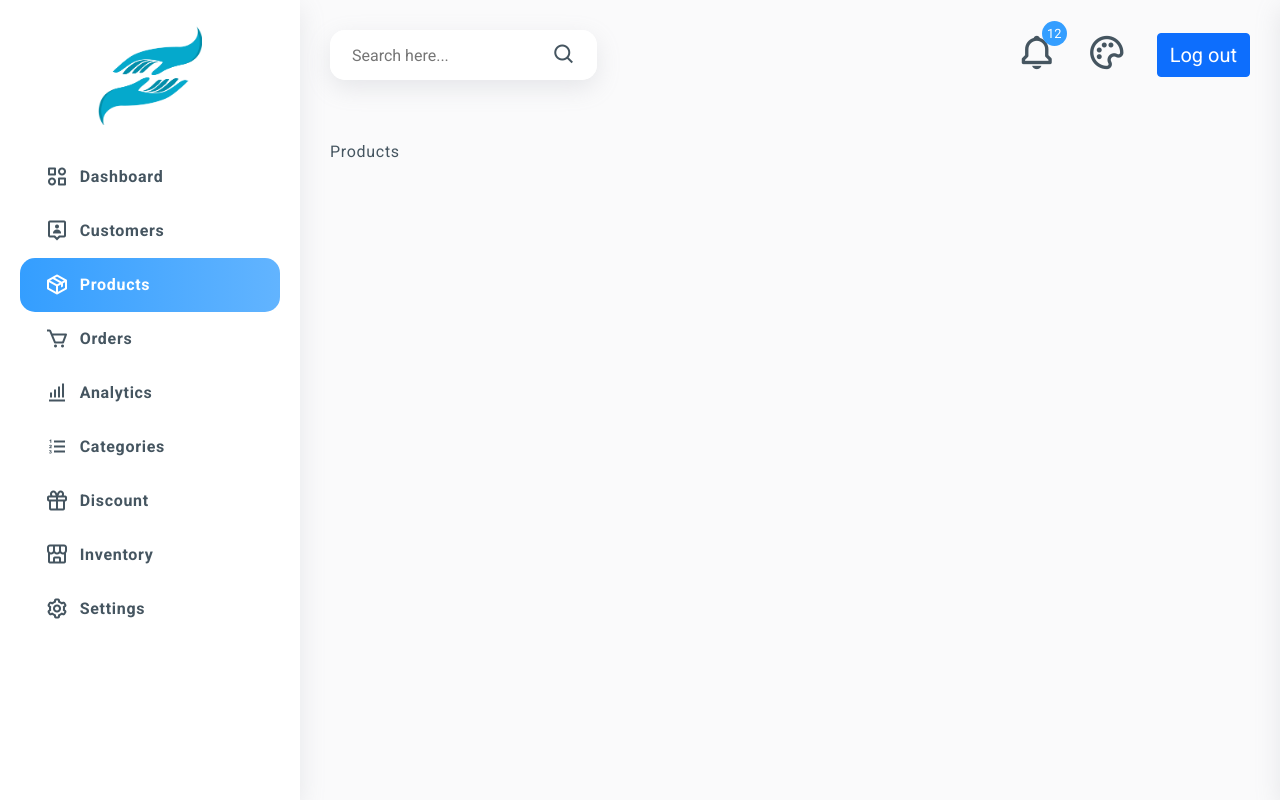
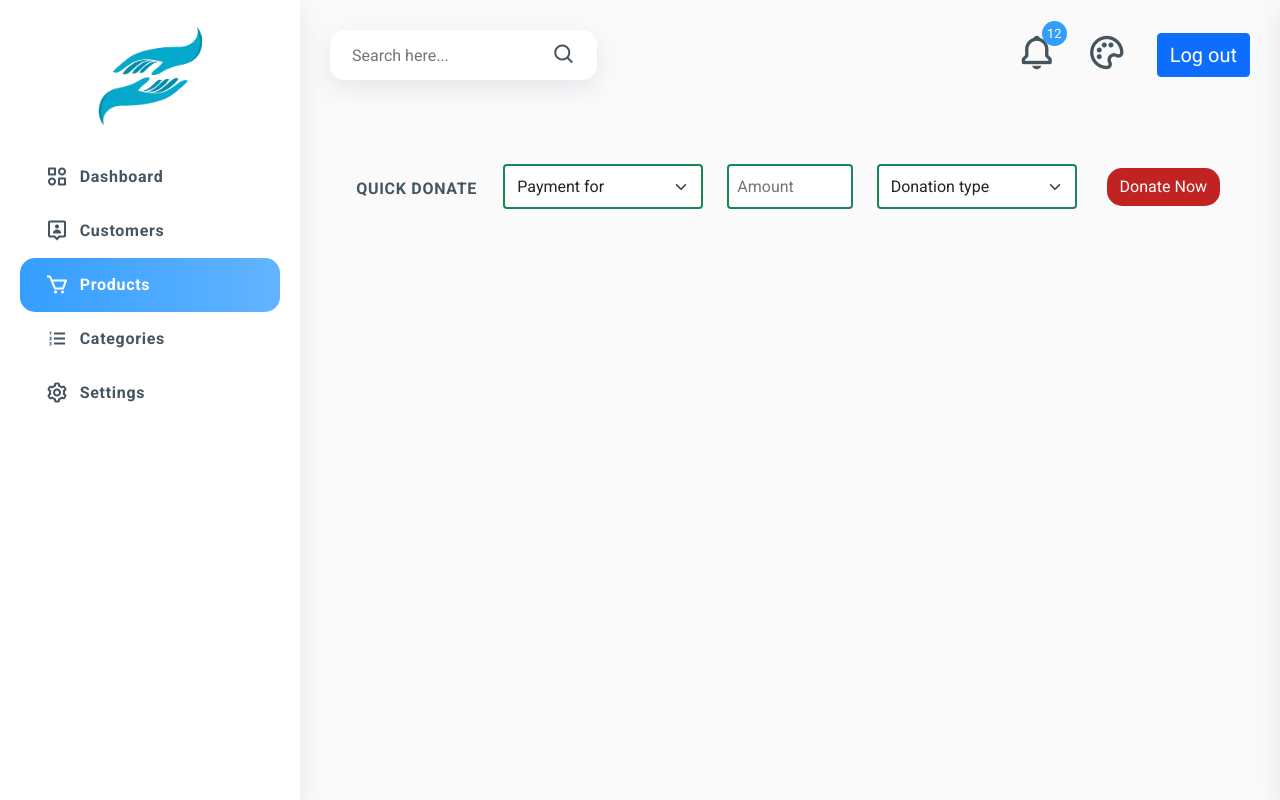
Before and after one commit to mumer29/Humanity-care, a React (Create React App) app in the folder save-wastage-food/: page /dashboard/products in a window 1280 px wide. Built offline with nearby package versions, Linux system fonts and the light colour scheme; no server answers; the database is empty; sample sign-in values are in the browser's storage.

Commit message:
dashboard

```diff
--- a/save-wastage-food/src/assets/JsonData/sidebar_routes.json
+++ b/save-wastage-food/src/assets/JsonData/sidebar_routes.json
@@ -9,36 +9,20 @@
         "route": "/dashboard/customers",
         "icon": "bx bx-user-pin"
     },
+
     {
         "display_name": "Products",
         "route": "/dashboard/products",
-        "icon": "bx bx-package"
-    },
-    {
-        "display_name": "Orders",
-        "route": "/dashboard/orders",
         "icon": "bx bx-cart"
     },
-    {
-        "display_name": "Analytics",
-        "route": "/dashboard/analytics",
-        "icon": "bx bx-bar-chart-alt"
-    },
+
     {
         "display_name": "categories",
         "route": "/dashboard/categories",
         "icon": "bx bx-list-ol"
     },
-    {
-        "display_name": "discount",
-        "route": "/dashboard/discount",
-        "icon": "bx bx-gift"
-    },
-    {
-        "display_name": "inventory",
-        "route": "/dashboard/inventory",
-        "icon": "bx bx-store-alt"
-    },
+
+
     {
         "display_name": "settings",
         "route": "/dashboard/settings",
--- a/save-wastage-food/src/components/topnav/TopNav.jsx
+++ b/save-wastage-food/src/components/topnav/TopNav.jsx
@@ -15,9 +15,9 @@ import ThemeMenu from '../thememenu/ThemeMenu'
 
 import notifications from '../../assets/JsonData/notification.json'
 
-import user_image from '../../assets/images/tuat.png'
+// import user_image from '../../assets/images/tuat.png'
 
-import user_menu from '../../assets/JsonData/user_menus.json'
+// import user_menu from '../../assets/JsonData/user_menus.json'
 
 
 
@@ -31,25 +31,25 @@ const renderNotificationItem = (item, index) => (
     </div>
 )
 
-const renderUserToggle = (user) => (
-    <div className="topnav__right-user">
-        <div className="topnav__right-user__image">
-            <img src={user.image} alt="" />
-        </div>
-        <div className="topnav__right-user__name">
-            {user.display_name}
-        </div>
-    </div>
-)
+// const renderUserToggle = (user) => (
+//     <div className="topnav__right-user">
+//         <div className="topnav__right-user__image">
+//             <img src={user.image} alt="" />
+//         </div>
+//         <div className="topnav__right-user__name">
+//             {user.display_name}
+//         </div>
+//     </div>
+// )
 
-const renderUserMenu = (item, index) => (
-    <Link to='/dashboard' key={index}>
-        <div className="notification-item">
-            <i className={item.icon}></i>
-            <span>{item.content}</span>
-        </div>
-    </Link>
-)
+// const renderUserMenu = (item, index) => (
+//     <Link to='/dashboard' key={index}>
+//         <div className="notification-item">
+//             <i className={item.icon}></i>
+//             <span>{item.content}</span>
+//         </div>
+//     </Link>
+// )
 
 const Topnav = () => {
     const [user, loading, error] = useAuthState(auth);
@@ -63,7 +63,15 @@ const Topnav = () => {
                 .where("uid", "==", user?.uid)
                 .get();
             const data = await query.docs[0].data();
-            setName(data.name);
+            setName(data.userType)
+
+            // if (data.userType === "Admin") {
+            //     setName("Admin");
+            // } else if (data.userType === "Donor") {
+            //     setName("Donor");
+            // } else {
+            //     setName("Seeker");
+            // }
         } catch (err) {
             console.error(err);
             alert("An error occured while fetching user data");
@@ -75,11 +83,11 @@ const Topnav = () => {
         fetchUserName();
     }, [user, loading]);
 
-    const curr_user = {
-        display_name: name,
-        image: user_image
+    // const curr_user = {
+    //     display_name: name,
+    //     image: user_image
 
-    }
+    // }
     return (
         <div className='topnav'>
             <div className="topnav__search">
@@ -123,8 +131,8 @@ const Topnav = () => {
                     <ThemeMenu />
                 </div>
                 <button className="btn btn-primary topnav__right-item"
-                style={{fontSize:"20px"}}
-                onClick={logout}
+                    style={{ fontSize: "20px" }}
+                    onClick={logout}
                 > Log out</button>
 
             </div>
--- a/save-wastage-food/src/firebase.js
+++ b/save-wastage-food/src/firebase.js
@@ -113,7 +113,7 @@ const NonRegisterDonor = async (name, email, phone, payment, amount, donationTyp
   try {
     // const res = await auth.createUserWithEmailAndPassword(email, password);
     // const user = res.user;
-    await db.collection("donor").add({
+    await db.collection("users").add({
       // uid: user.uid,
       name, email, phone, payment, amount, donationType, userType, registered
 
--- a/save-wastage-food/src/pages/Products.jsx
+++ b/save-wastage-food/src/pages/Products.jsx
@@ -1,10 +1,137 @@
-import React from 'react'
+// import React from 'react'
 
-const Products = () => {
+// const Products = () => {
+//     return (
+//         <div>
+//             Products
+//         </div>
+//     )
+// }
+
+// export default Products
+
+import React, { useState } from 'react';
+import { Modal, Button } from 'react-bootstrap'
+import { useNavigate, useHistory } from 'react-router-dom'
+import { toast } from 'react-toastify';
+import { NonRegisterDonor } from '../firebase'
+
+// import './quichDonate.css'
+
+
+function Products() {
+    const history = useHistory();
+    const [showHide, setShowHide] = useState("hide");
+    const [payment, setPayment] = useState("");
+    const [amount, setAmount] = useState("");
+    const [donationType, setdonationType] = useState("");
+    const [PHolder, setPHolder] = useState(true);
+    // const [show, setShow] = useState(false);
+    // const [name, setName] = useState("");
+    // const [email, setEmail] = useState("");
+    // const [phone, setPhone] = useState("");
+    // const [userType, setuserType] = useState("Donor");
+    // const [registered, setregistered] = useState("No");
+
+
+    // const handleClose = () => setShow(false);
+    const handleShow = () => {
+        if (!payment) {
+            toast.error("Who do you want to pay for? ")
+        } else if (!amount) {
+            toast.error("Please select amount ")
+        }
+        else if (amount < 0) {
+            toast.error("Please select positive amount ")
+        } else if (!donationType) {
+            toast.error("What kind of payment do you want? ")
+        }else{
+            toast.success("ok")
+        }
+
+    }
+
+    const donatePayment = (e) => {
+        let data = e.target.value
+        if (data === "Cook Food" || data === "Uncook Food") {
+            setPHolder(false)
+        } else {
+            setPHolder(true)
+        }
+
+    }
+
+
+
+
+
     return (
-        <div>
-            Products
-        </div>
+        <div className="container-fluid "  >
+            <div className="container "  >
+                <div className="row  justify-content-center align-items-center py-3">
+                    <div className="col-lg-2 col-sm-12 col-md-12 text-center my-2  " style={{ height: "45px" }}>
+                        <p style={{
+                            height: "100%", width: "100%", lineHeight: "50px" ,
+                            fontWeight:"bolder"
+                            }}>QUICK DONATE</p>
+                    </div>
+                    <div className="col-lg-3 col-md-4 text-center my-2 " style={{ height: "45px" }}>
+                        <select
+                            onClick={e => { donatePayment(e) }}
+                            onChange={e => setPayment(e.target.value)}
+                            className="form-select border-success border-2 "
+                            aria-label="Default select example"
+                            style={{ height: "100%", width: "100%" }}>
+                            <option > Payment for</option>
+                            <option value="Single Payment">Single Payment</option>
+                            <option value="Regular Payment">Regular Payment</option>
+                            <option value="Cook Food"> Cook Food</option>
+                            <option value="Uncook Food">Uncook Food</option>
+                            <option value="Medical">Medical</option>
+                            <option value="Water ">Water </option>
+                            <option value="Ration">Ration</option>
+                            <option value="Education">Education</option>
+
+                        </select>
+                    </div>
+                    <div className="col-lg-2 col-md-4 text-center my-2  " style={{ height: "45px" }}>
+                        <div
+                            style={{ height: "100%", width: "100%", borderRadius: "3px" }}>
+                            <input
+                                className="border border-success border-2 px-2 rounded"
+                                type="number"
+                                name=""
+                                id="amount"
+                                placeholder={PHolder ? "Amount" : "QTY"}
+                                onChange={e => setAmount(e.target.value)}
+                                style={{ height: "100%", width: "100%", border: "none" }} />
+                        </div>
+                    </div>
+                    <div className="col-lg-3 col-md-4 text-center my-2 " style={{ height: "45px" }}>
+                        <select
+                            className="form-select border-success border-2 "
+                            aria-label="Default select example"
+                            onChange={e => setdonationType(e.target.value)}
+                            style={{ height: "100%", width: "100%" }}>
+                            <option > Donation type</option>
+                            <option value="general-donation">General Donation</option>
+                            <option value="sadka">Sadka</option>
+                            <option value="zakat">Zakat</option>
+                        </select>
+                    </div>
+                    <div className="col-lg-2 text-center my-2 col-sm-12 col-md-6  " >
+                        <button className="btn "
+                            onClick={handleShow}
+                            style={{
+                               borderRadius: '15px',
+                                fontWight: ' bold', color: 'white', backgroundColor: 'rgb(193, 35, 35)'
+                            }}> Donate Now</button>
+                    </div>
+
+                </div>
+            </div>
+        </div >
+
     )
 }
 
```
Also changed, not shown: save-wastage-food/src/pages/Customers.jsx (+174 -178 lines).
